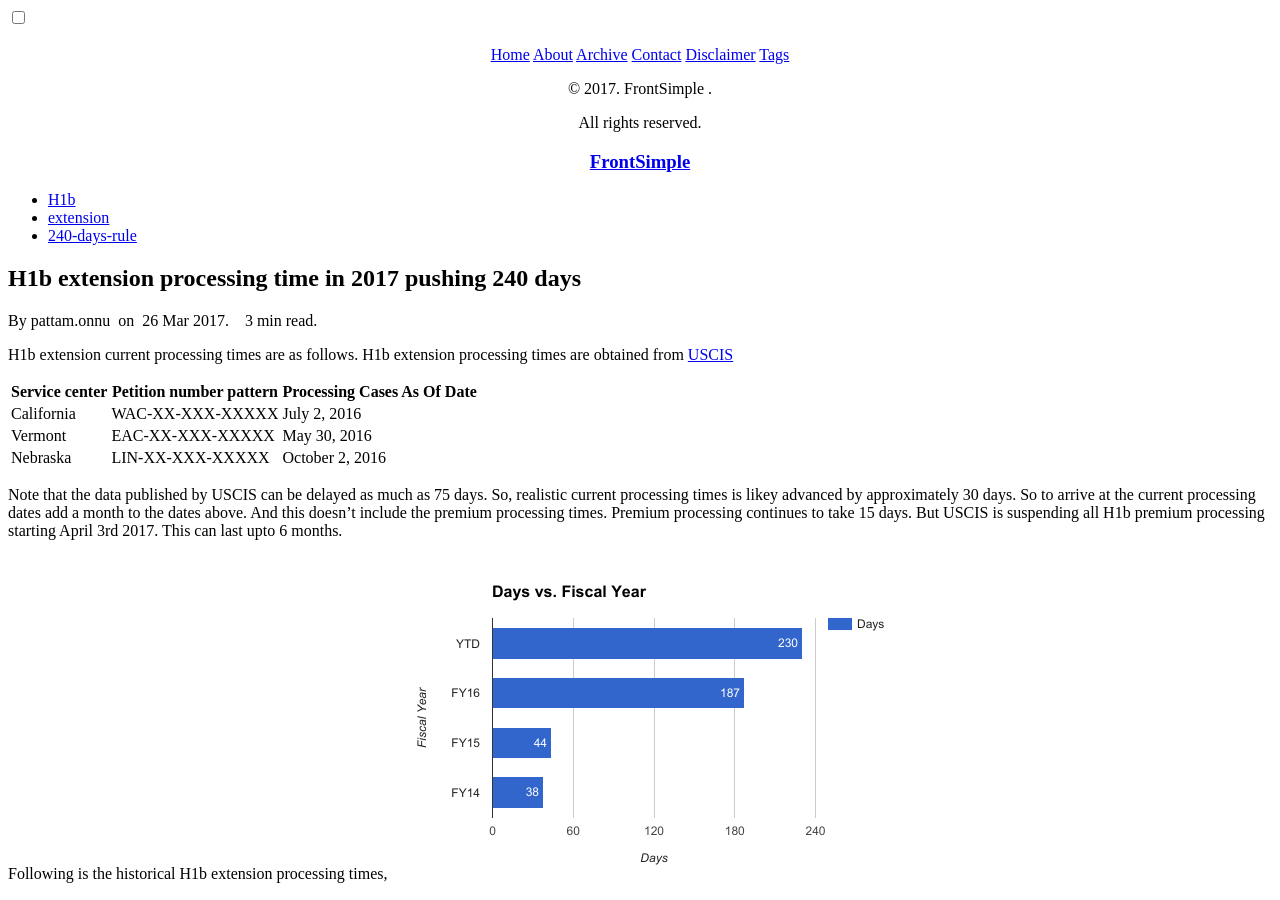
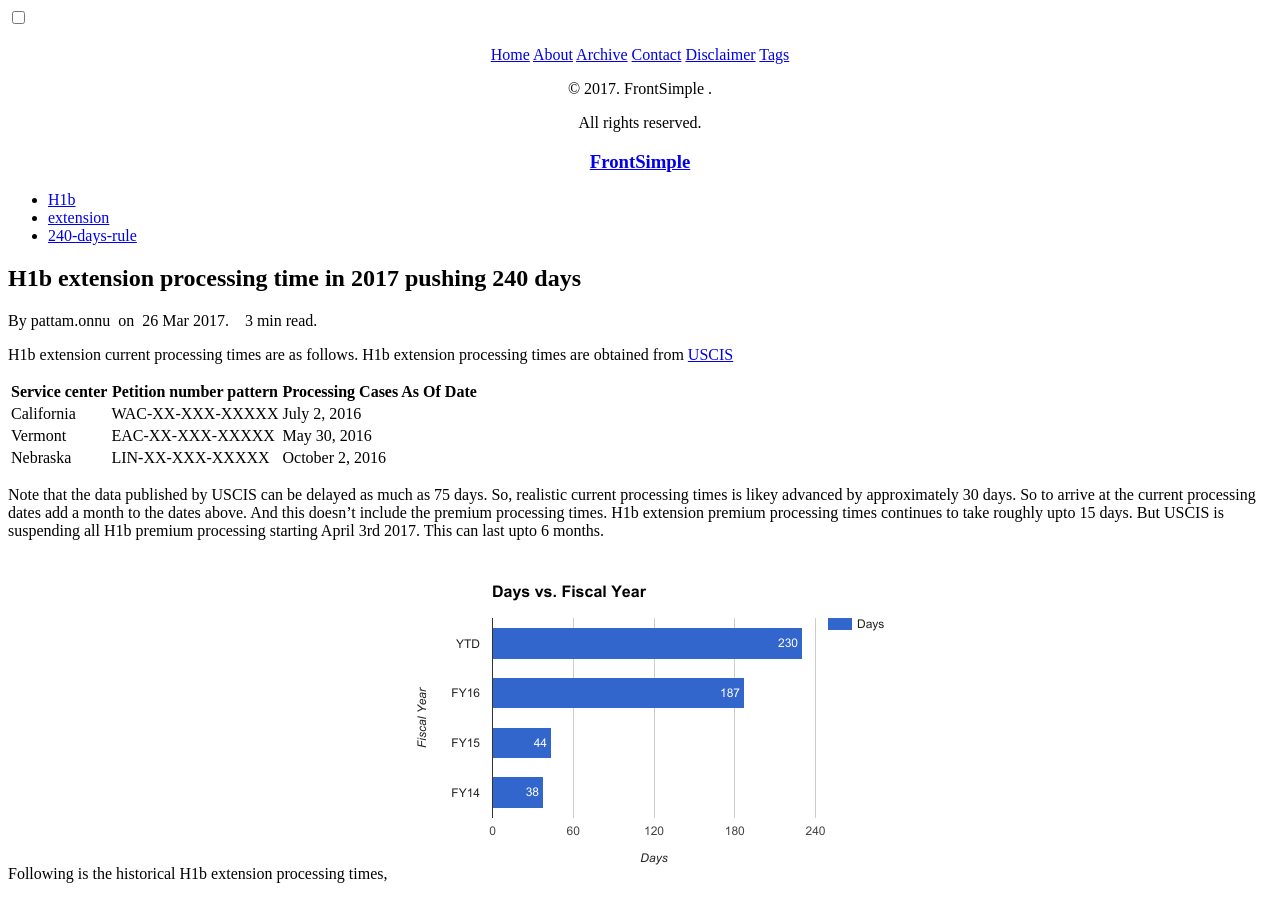
Before and after one commit to gitforwork2/gitforwork.github.io, a Jekyll site: the page built from _posts/2017-3-26-h1b-extension-processing-time.md, in a window 1280 px wide and 900 px high. Built offline with Jekyll 4.4.1, drawn with Linux system fonts in a browser that asks for light colours; nearby versions of some CDN libraries; comment, search, counter and statistics services are not loaded.

Commit message:
Update 2017-3-26-h1b-extension-processing-time.md

```diff
--- a/_posts/2017-3-26-h1b-extension-processing-time.md
+++ b/_posts/2017-3-26-h1b-extension-processing-time.md
@@ -16,7 +16,7 @@ Nebraska | LIN-XX-XXX-XXXXX | October 2, 2016 |
 
 Note that the data published by USCIS can be delayed as much as 75 days. So, realistic current processing times is likey advanced by
 approximately 30 days. So to arrive at the current processing dates add a month to the dates above. And this doesn't include the
-premium processing times. Premium processing continues to take 15 days. But USCIS is suspending all H1b premium processing starting
+premium processing times. H1b extension premium processing times continues to take roughly upto 15 days. But USCIS is suspending all H1b premium processing starting
 April 3rd 2017. This can last upto 6 months.
 
 Following is the historical H1b extension processing times,
```
